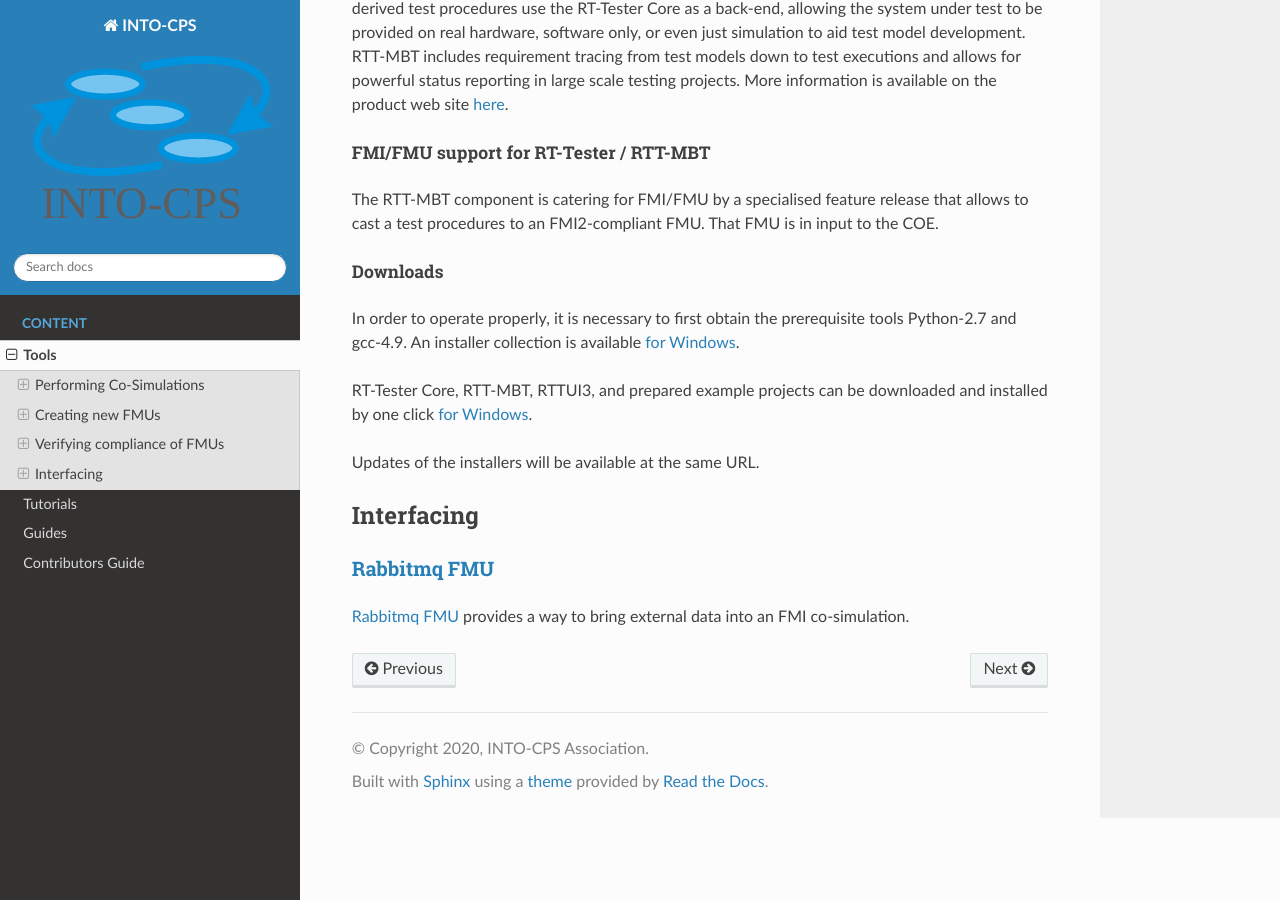
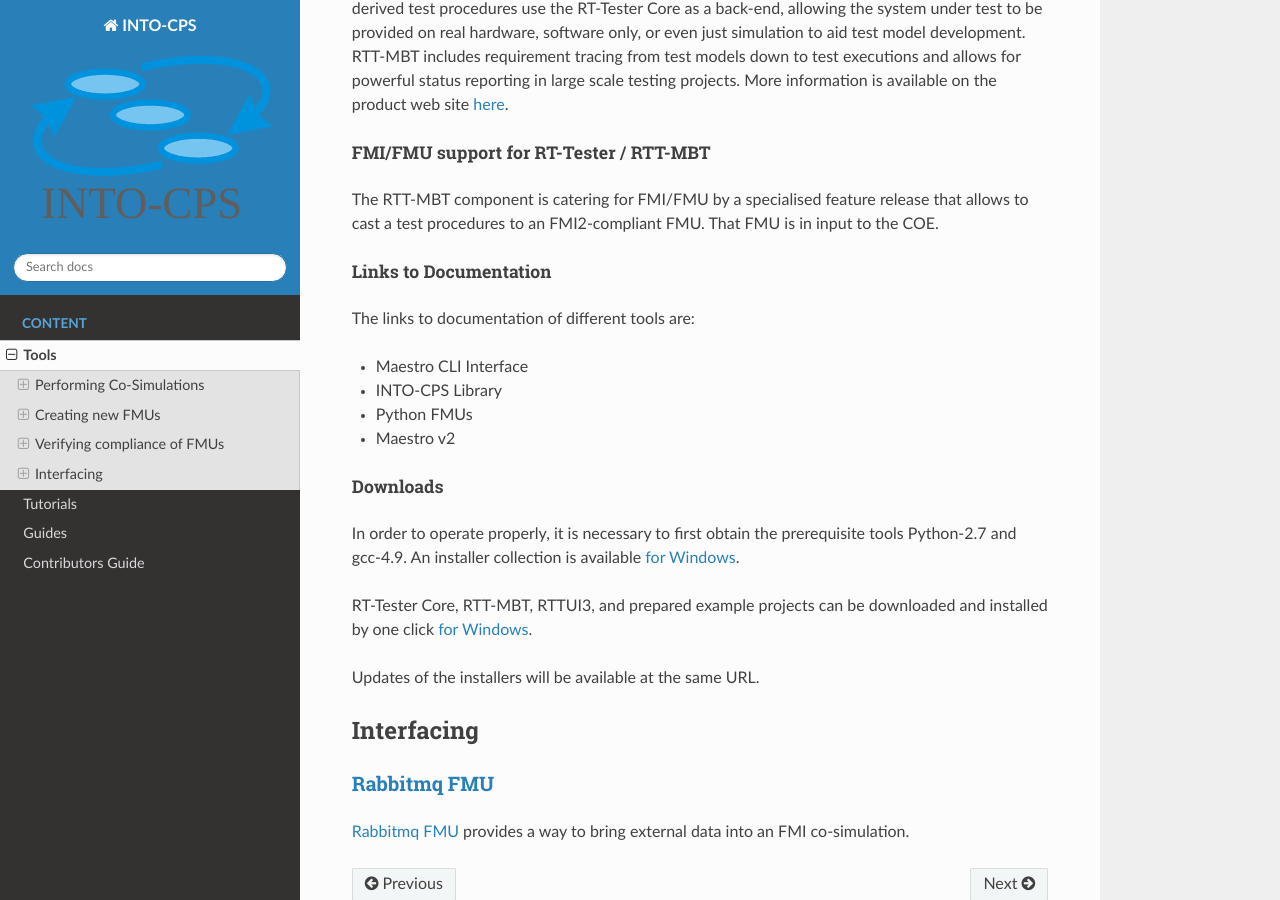
Before and after one commit to INTO-CPS-Association/Documentation, a Sphinx documentation site: the page built from docs/tools.rst, in a window 1280 px wide and 900 px high, scrolled down 12054 px. Built offline with Sphinx 7.4.7 and the Read the Docs theme 2.0.0, drawn with Linux system fonts in a browser that asks for light colours.

Commit message:
Update tools.rst

```diff
--- a/docs/tools.rst
+++ b/docs/tools.rst
@@ -11,6 +11,13 @@
 .. _`Rabbit FMU`: https://github.com/INTO-CPS-Association/fmu-rabbitmq
 .. _`Core`: https://www.verified.de/products/rt-tester/
 .. _`Model Based Extension (RTT-MBT)`: https://www.verified.de/products/model-based-testing/
+.. _`Maestro CLI Interface`: https://github.com/INTO-CPS-Association/maestro/wiki/Getting-Started:-Running-a-co-simulation-through-maestro-CLI
+.. _`INTO-CPS Library`: https://gitlab.au.dk/clagms/intocps-fmi-native-api-example
+.. _`Python FMUs`: https://into-cps-association.readthedocs.io/projects/pyfmu/en/develop/
+.. _`Maestro v2`: https://into-cps-maestro.readthedocs.io/en/latest/index.html
+
+
+
 
 .. _tools:
 
@@ -205,6 +212,17 @@
 release that allows to cast a test procedures to an FMI2-compliant FMU.
 That FMU is in input to the COE.
 
+
+Links to Documentation
+""""""""""""""""""""""
+The links to documentation of different tools are:
+
+- Maestro CLI Interface
+- INTO-CPS Library
+- Python FMUs
+- Maestro v2
+
+
 Downloads
 """""""""
 In order to operate properly, it is necessary to first obtain the prerequisite
```
